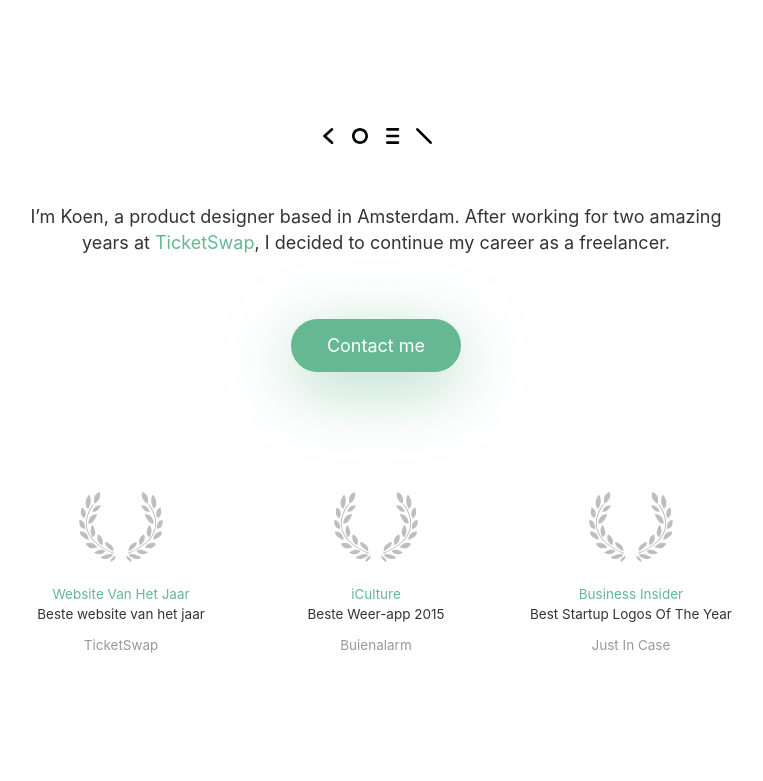
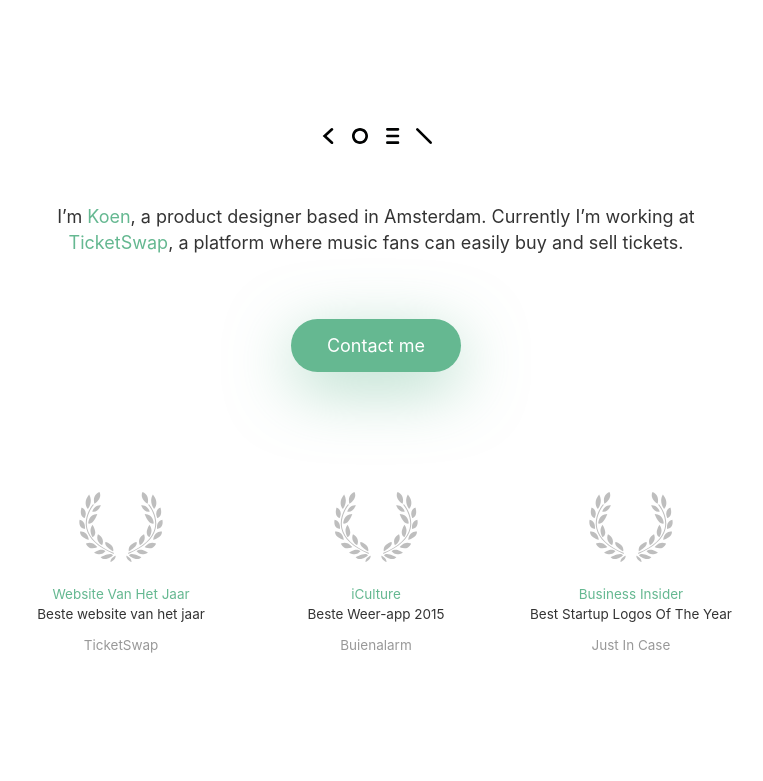
Before and after one commit to koenjansen1990/koenjansen.design, a Gatsby site: page / in a window 1280 px wide. Shown: the whole page, without its empty margins (264-1027 px from the left). Built offline with nearby package versions, Linux system fonts and the light colour scheme; Gatsby itself is replaced by a stand-in of ours.

Commit message:
changed the intro text
added link to linkedin

```diff
--- a/src/components/intro.js
+++ b/src/components/intro.js
@@ -4,11 +4,12 @@
 const Intro = () => (
   <div className="intro">
     <p>
-      I’m Koen, a product designer based in Amsterdam. After working for two
-      amazing years at <a href="https://www.ticketswap.com">TicketSwap</a>, I
-      decided to continue my career as a freelancer.
+      I’m <a href="https://www.linkedin.com/in/koen-jansen-7a44601a/">Koen</a>,
+      a product designer based in Amsterdam. Currently I’m working at{' '}
+      <a href="https://www.ticketswap.com">TicketSwap</a>, a platform where
+      music fans can easily buy and sell tickets.
     </p>
-    <a className="button" href="mailto:mail@koenjansen.com">
+    <a className="button" href="mailto:mail@koenjansen.design">
       Contact me
     </a>
   </div>
```
